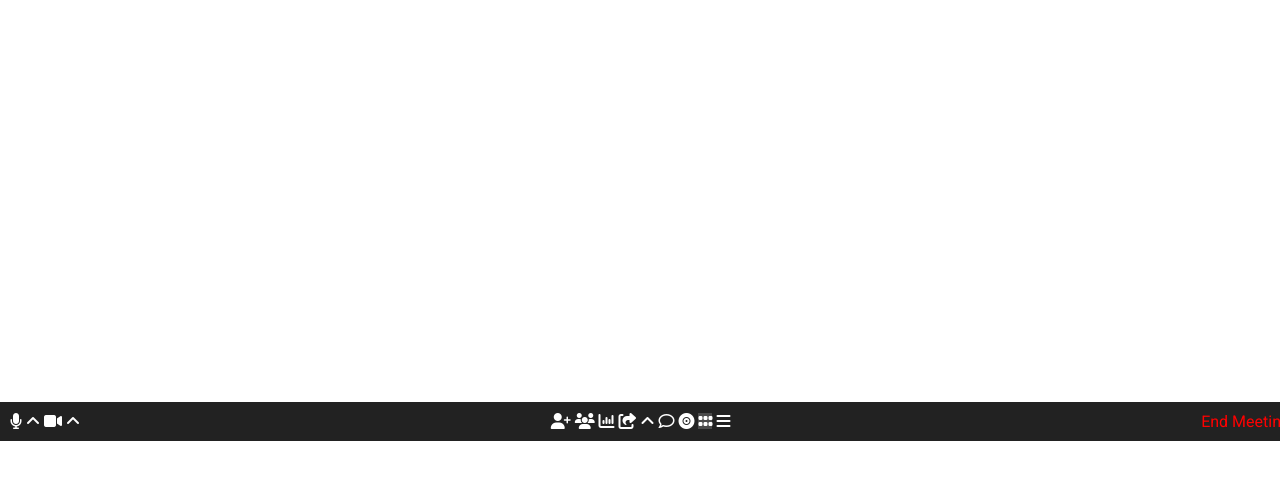
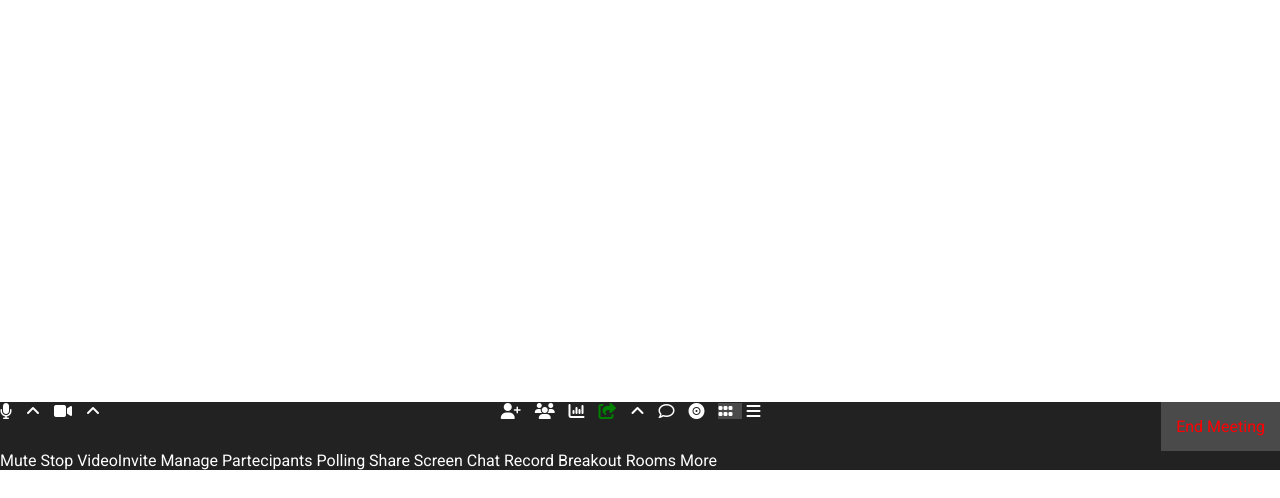
Before and after one commit to WandaSimeoli/html-css-zoom, a plain HTML site: page index.html in a window 1280 px wide. Shown: the part 302-800 px from the top of the page. Drawn offline with Linux system fonts and the light colour scheme.

Commit message:
Riempimento del Footer

```diff
--- a/css/style.css
+++ b/css/style.css
@@ -58,14 +58,26 @@ main {
 footer {
     background-color: #222222;
     width: 100vw;
-    padding: 10px;
     color: white;
-
 }
-.row2 {
+.row2{
     display: flex;
     justify-content: space-between;
 }
+.col2-2 > * {
+   padding-right: 10px;
+}
+.col1-2 > * {
+    padding-right: 10px;
+ }
 .col3-2 {
     color: red;
+    background-color: #4A4A4A;
+    padding: 15px;
 }
+.row3 {
+    display: flex;
+}
+.green {
+    color: green;
+}
--- a/index.html
+++ b/index.html
@@ -96,7 +96,7 @@
             <i class="fa-solid fa-user-plus"></i>
             <i class="fa-solid fa-users"></i>
             <i class="fa-solid fa-chart-column"></i>
-            <i class="fa-solid fa-share-from-square"></i>
+            <i class="fa-solid fa-share-from-square green"></i>
             <i class="fa-solid fa-angle-up"></i>
             <i class="fa-regular fa-comment"></i>
             <i class="fa-solid fa-record-vinyl"></i>
@@ -107,6 +107,22 @@
             End Meeting
         </div>
     </div>
+    <div class="row3">
+        <div class="col1-3">
+            <span> Mute</span>
+            <span>Stop Video</span>
+        </div>
+        <div class="col2-3">
+            <span> Invite</span>
+            <span>Manage Partecipants</span>
+            <span>Polling</span>
+            <span>Share Screen</span>
+            <span>Chat</span>
+            <span>Record</span>
+            <span>Breakout Rooms</span>
+            <span>More</span>
+        </div>
+    </div>
    </footer>
 </div>
 </body>
```
